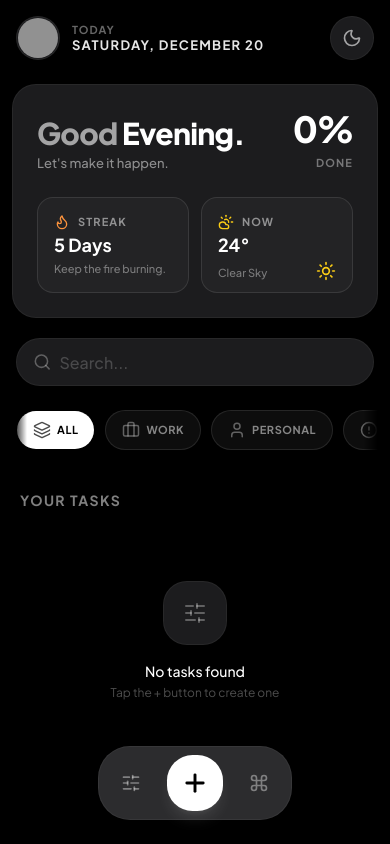
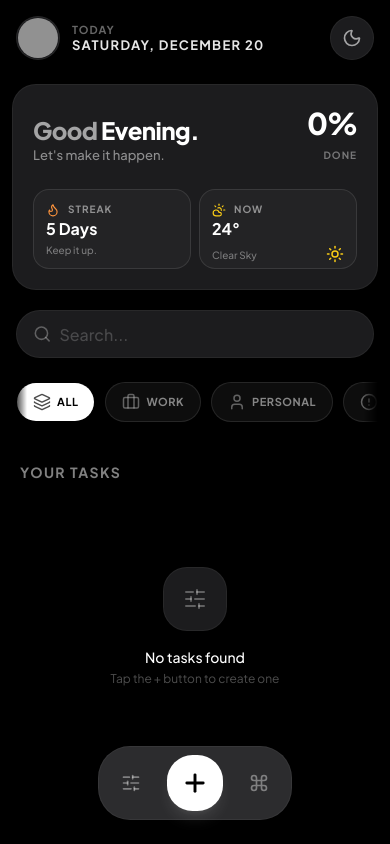
Before and after one commit to ganeshkolate014-byte/1s4b, a React (Vite) app: page / in a window 390 px wide. Built offline with nearby package versions, Linux system fonts and the light colour scheme; grey boxes are pictures that could not be loaded.

Commit message:
Add files via upload

```diff
--- a/components/DynamicDashboard.tsx
+++ b/components/DynamicDashboard.tsx
@@ -35,15 +35,15 @@ export const DynamicDashboard: React.FC<DynamicDashboardProps> = memo(({ stats }
 
   return (
     <GlassCard className="w-full mb-5 !p-0">
-        <div className="relative p-6 sm:p-7 overflow-hidden group">
+        <div className="relative p-5 sm:p-7 overflow-hidden group">
 
-            <div className="relative z-10 flex justify-between items-end mb-6 sm:mb-8">
-                <div className="flex flex-col gap-1.5">
+            <div className="relative z-10 flex justify-between items-end mb-6 sm:mb-8 gap-2">
+                <div className="flex flex-col gap-1">
                     <motion.h2
                         initial={{ opacity: 0, y: 10 }}
                         animate={{ opacity: 1, y: 0 }}
                         transition={{ delay: 0.1 }}
-                        className="text-3xl font-extrabold text-zinc-900 dark:text-white tracking-tight leading-none transition-colors"
+                        className="text-2xl sm:text-3xl font-extrabold text-zinc-900 dark:text-white tracking-tight leading-none transition-colors"
                     >
                         <span className="text-zinc-500 dark:text-white/60">Good</span> {timeOfDay}.
                     </motion.h2>
@@ -58,40 +58,40 @@ export const DynamicDashboard: React.FC<DynamicDashboardProps> = memo(({ stats }
                 </div>
 
                 {/* Minimal Percentage Display */}
-                <div className="text-right">
+                <div className="text-right shrink-0">
                     <motion.span
                         key={completionRate}
                         initial={{ scale: 0.8, opacity: 0 }}
                         animate={{ scale: 1, opacity: 1 }}
-                        className="text-4xl font-black text-zinc-900 dark:text-white tracking-tighter block transition-colors"
+                        className="text-3xl sm:text-4xl font-black text-zinc-900 dark:text-white tracking-tighter block transition-colors"
                     >
                         {completionRate}%
                     </motion.span>
-                    <span className="text-[11px] font-bold uppercase tracking-widest text-zinc-400 dark:text-white/40 transition-colors">Done</span>
+                    <span className="text-[10px] sm:text-[11px] font-bold uppercase tracking-widest text-zinc-400 dark:text-white/40 transition-colors">Done</span>
                 </div>
             </div>
 
             {/* Widgets Row */}
-            <div className="grid grid-cols-2 gap-3">
+            <div className="grid grid-cols-2 gap-2 sm:gap-3">
 
-                {/* Widget 1: Daily Streak */}
+                {/* Widget 1: Streak */}
                 <motion.div
                     initial={{ opacity: 0, x: -20 }}
                     animate={{ opacity: 1, x: 0 }}
                     transition={{ delay: 0.3 }}
-                    className="bg-black/5 dark:bg-white/[0.03] border border-black/5 dark:border-white/10 rounded-2xl p-4 flex flex-col justify-between relative overflow-hidden transition-colors h-24"
+                    className="bg-black/5 dark:bg-white/[0.03] border border-black/5 dark:border-white/10 rounded-2xl p-3 sm:p-4 flex flex-col justify-between relative overflow-hidden transition-colors h-20 sm:h-24"
                 >
                    <div className="flex items-center gap-2 relative z-10">
-                        <Flame size={16} className="text-orange-500 dark:text-orange-400" />
-                        <span className="text-[11px] font-bold uppercase tracking-widest text-zinc-500 dark:text-white/50">Streak</span>
+                        <Flame size={14} className="text-orange-500 dark:text-orange-400 sm:w-4 sm:h-4" />
+                        <span className="text-[10px] sm:text-[11px] font-bold uppercase tracking-widest text-zinc-500 dark:text-white/50">Streak</span>
                    </div>
 
                    <div className="relative z-10">
-                       <span className="text-lg font-bold text-zinc-900 dark:text-white block flex items-center gap-2">
+                       <span className="text-base sm:text-lg font-bold text-zinc-900 dark:text-white block flex items-center gap-2">
                            {streakDays} Days
                        </span>
-                       <span className="text-[11px] text-zinc-500 dark:text-white/40 font-medium block mt-0.5 truncate">
-                           Keep the fire burning.
+                       <span className="text-[10px] sm:text-[11px] text-zinc-500 dark:text-white/40 font-medium block mt-0.5 truncate">
+                           Keep it up.
                        </span>
                    </div>
                 </motion.div>
@@ -101,21 +101,21 @@ export const DynamicDashboard: React.FC<DynamicDashboardProps> = memo(({ stats }
                     initial={{ opacity: 0, x: 20 }}
                     animate={{ opacity: 1, x: 0 }}
                     transition={{ delay: 0.4 }}
-                    className="bg-black/5 dark:bg-white/[0.03] border border-black/5 dark:border-white/10 rounded-2xl p-4 flex flex-col justify-between relative overflow-hidden transition-colors h-24"
+                    className="bg-black/5 dark:bg-white/[0.03] border border-black/5 dark:border-white/10 rounded-2xl p-3 sm:p-4 flex flex-col justify-between relative overflow-hidden transition-colors h-20 sm:h-24"
                 >
                     <div className="flex items-center gap-2 relative z-10">
-                        <CloudSun size={16} className="text-amber-500 dark:text-yellow-400" />
-                        <span className="text-[11px] font-bold uppercase tracking-widest text-zinc-500 dark:text-white/50">
+                        <CloudSun size={14} className="text-amber-500 dark:text-yellow-400 sm:w-4 sm:h-4" />
+                        <span className="text-[10px] sm:text-[11px] font-bold uppercase tracking-widest text-zinc-500 dark:text-white/50">
                             Now
                         </span>
                     </div>
 
                     <div className="flex items-end justify-between relative z-10">
                        <div>
-                           <span className="text-lg font-bold text-zinc-900 dark:text-white block">24°</span>
-                           <span className="text-[11px] text-zinc-500 dark:text-white/40 font-medium">Clear Sky</span>
+                           <span className="text-base sm:text-lg font-bold text-zinc-900 dark:text-white block">24°</span>
+                           <span className="text-[10px] sm:text-[11px] text-zinc-500 dark:text-white/40 font-medium">Clear Sky</span>
                        </div>
-                       <Sun size={20} className="text-amber-500 dark:text-yellow-400 mb-0.5" />
+                       <Sun size={18} className="text-amber-500 dark:text-yellow-400 mb-0.5 sm:w-5 sm:h-5" />
                     </div>
                 </motion.div>
 
--- a/components/TaskItem.tsx
+++ b/components/TaskItem.tsx
@@ -64,7 +64,7 @@ export const TaskItem: React.FC<TaskItemProps> = memo(({ task, onToggle, onDelet
         transition={{ type: "tween", ease: "easeOut", duration: 0.2 }}
         className={`
             relative z-10 overflow-hidden
-            flex items-center gap-3.5 sm:gap-5 p-4 sm:p-5 rounded-[1.2rem]
+            flex items-center gap-3 sm:gap-5 p-3.5 sm:p-5 rounded-[1.2rem]
             transition-colors duration-200 cursor-pointer
             ${task.completed
                 ? 'bg-zinc-100 dark:bg-zinc-900 border border-black/5 dark:border-white/[0.05]'
@@ -105,26 +105,26 @@ export const TaskItem: React.FC<TaskItemProps> = memo(({ task, onToggle, onDelet
 
         <div className="flex-1 min-w-0 z-10 select-none">
           <h3 className={`
-            text-[17px] font-semibold tracking-tight transition-all duration-300 leading-snug truncate
+            text-[16px] sm:text-[17px] font-semibold tracking-tight transition-all duration-300 leading-snug truncate
             ${task.completed ? 'text-zinc-400 dark:text-white/30 line-through decoration-zinc-300 dark:decoration-white/20' : 'text-zinc-900 dark:text-white'}
           `}>
             {task.title}
           </h3>
-          <div className="flex items-center gap-2 mt-1.5 flex-wrap">
+          <div className="flex items-center gap-2 mt-1 flex-wrap">
              <span className={`
-                text-[11px] font-bold uppercase tracking-wider px-2 py-0.5 rounded-md flex items-center gap-1
+                text-[10px] sm:text-[11px] font-bold uppercase tracking-wider px-2 py-0.5 rounded-md flex items-center gap-1
                 ${task.completed
                     ? 'text-zinc-400 bg-zinc-100 dark:text-white/20 dark:bg-white/5'
                     : 'text-blue-600 bg-blue-100 dark:text-blue-200 dark:bg-blue-500/20 border border-blue-200 dark:border-blue-500/20'}
              `}>
-                {CATEGORY_ICONS[task.category] && React.cloneElement(CATEGORY_ICONS[task.category] as React.ReactElement, { size: 10 })}
+                {CATEGORY_ICONS[task.category] && React.cloneElement(CATEGORY_ICONS[task.category] as React.ReactElement<{ size: number | string }>, { size: 10 })}
                 {task.category}
              </span>
 
              {!task.completed && dateDisplay && (
                  <div className="flex items-center gap-1 text-zinc-500 dark:text-white/50 bg-zinc-100 dark:bg-white/5 px-2 py-0.5 rounded-md border border-zinc-200 dark:border-white/5">
                     <Calendar size={12} />
-                    <span className="text-[11px] font-bold uppercase tracking-wider">{dateDisplay}</span>
+                    <span className="text-[10px] sm:text-[11px] font-bold uppercase tracking-wider">{dateDisplay}</span>
                  </div>
              )}
 
```
Also changed, not shown: components/TaskModal.tsx (+14 -10 lines).
